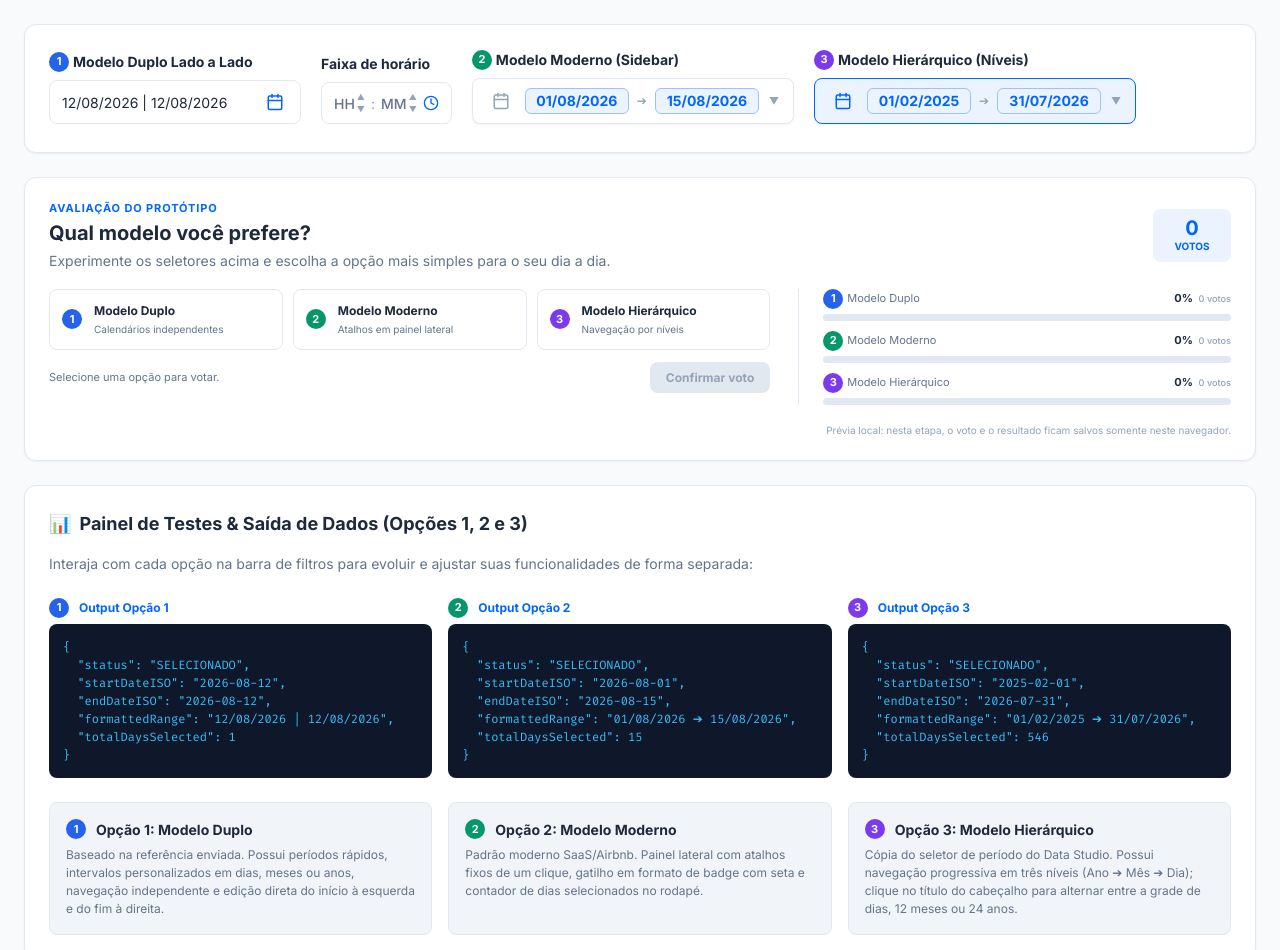
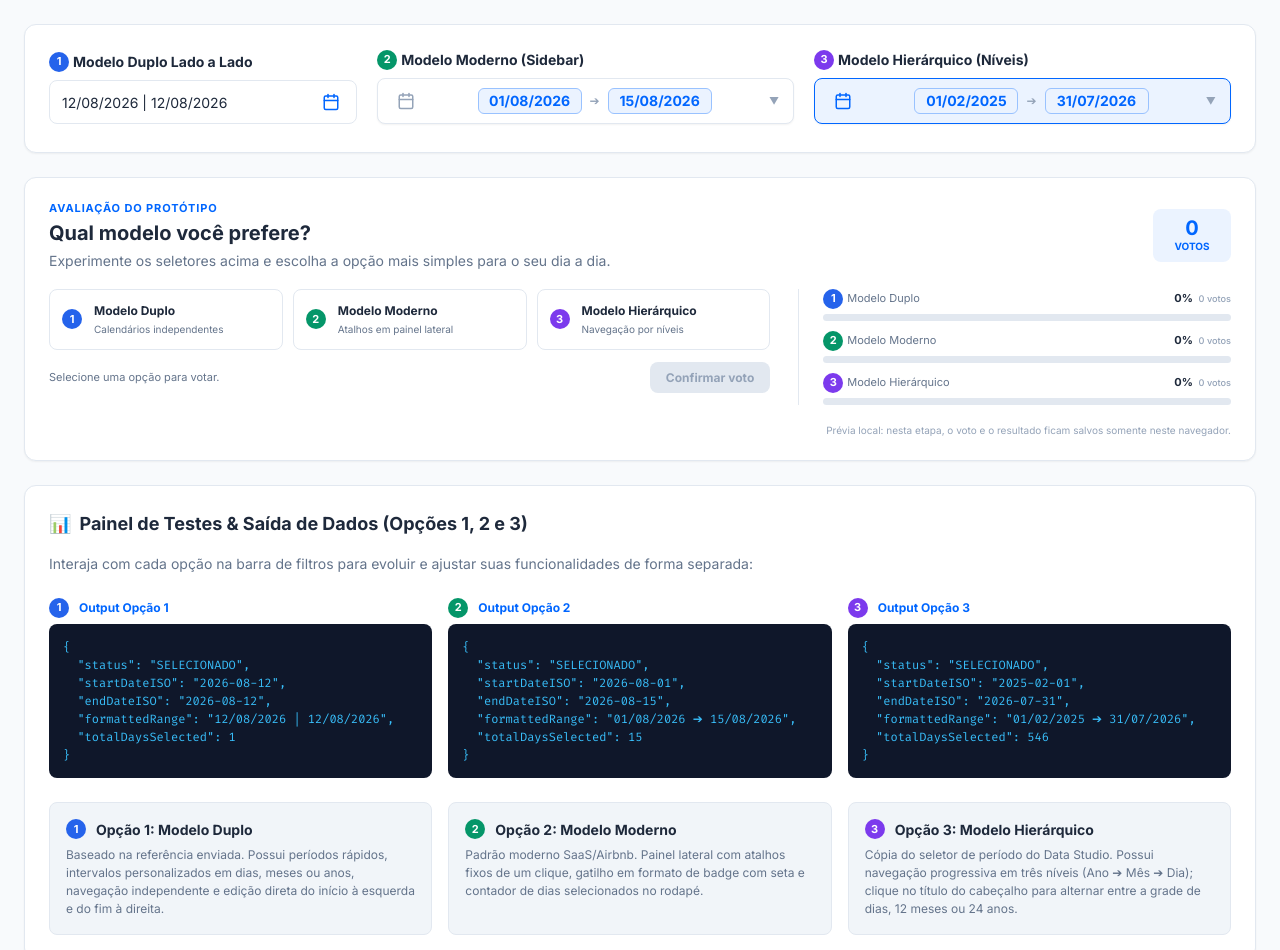
Before and after one commit to maxpacto-stack/componente-datarange, a website with bundled scripts: page index.html in a window 1280 px wide. Shown: the top 950 px of the page. Built offline with nearby package versions, Linux system fonts and the light colour scheme.

Commit message:
Remove faixa de horario do prototipo

```diff
--- a/css/main.css
+++ b/css/main.css
@@ -71,17 +71,22 @@ select:focus-visible,
 /* Filter Controls Row matching Reference Image */
 .filter-bar {
   padding: 24px 0 28px 0;
-  display: flex;
+  display: grid;
+  grid-template-columns: minmax(252px, 0.85fr) repeat(2, minmax(320px, 1.15fr));
   gap: 20px;
-  flex-wrap: wrap;
   align-items: flex-end;
 }
 
 .filter-group {
   display: flex;
   flex-direction: column;
-  flex: 0 0 auto;
+  min-width: 0;
   gap: 8px;
+}
+
+.filter-group .modern-trigger-field {
+  width: 100%;
+  justify-content: space-between;
 }
 
 .filter-label {
@@ -110,8 +115,8 @@ select:focus-visible,
 }
 
 .model-one-trigger {
-  width: 252px;
-  min-width: 252px;
+  width: 100%;
+  min-width: 0;
 }
 
 .date-trigger-field:hover, .date-trigger-field.active {
@@ -156,34 +161,6 @@ select:focus-visible,
 
 .calendar-btn-icon:hover {
   background-color: var(--primary-light);
-}
-
-/* Time Range Field (Contextual field from image) */
-.time-field-wrapper {
-  display: flex;
-  align-items: center;
-  background: var(--bg-surface);
-  border: 1px solid var(--border-color);
-  border-radius: var(--border-radius-md);
-  padding: 8px 12px;
-  gap: 6px;
-  font-size: var(--font-size-sm);
-  color: var(--text-secondary);
-}
-
-.time-spinner {
-  display: inline-flex;
-  align-items: center;
-  gap: 2px;
-  font-weight: 500;
-}
-
-.spinner-controls {
-  display: flex;
-  flex-direction: column;
-  font-size: 8px;
-  cursor: pointer;
-  color: var(--text-muted);
 }
 
 .sr-only {
@@ -513,6 +490,10 @@ select:focus-visible,
 }
 
 @media (max-width: 980px) {
+  .filter-bar {
+    grid-template-columns: 1fr;
+  }
+
   .outputs-grid {
     grid-template-columns: 1fr;
   }
@@ -581,10 +562,6 @@ select:focus-visible,
     font-size: 11px;
   }
 
-  .time-field-wrapper {
-    width: 100%;
-  }
-
   .demo-card {
     padding: 16px;
     min-width: 0;
--- a/index.html
+++ b/index.html
@@ -61,26 +61,6 @@
             </div>
             <!-- Popover Container Opção 1 -->
             <div id="date-range-popover"></div>
-          </div>
-        </div>
-
-        <!-- Campo Contextual: Faixa de Horário -->
-        <div class="filter-group">
-          <label class="filter-label">Faixa de horário</label>
-          <div class="time-field-wrapper">
-            <span class="time-spinner">
-              HH
-              <span class="spinner-controls">▲<br>▼</span>
-            </span>
-            <span class="date-separator">:</span>
-            <span class="time-spinner">
-              MM
-              <span class="spinner-controls">▲<br>▼</span>
-            </span>
-            <svg width="16" height="16" viewBox="0 0 24 24" fill="none" stroke="#0066FF" stroke-width="2" stroke-linecap="round" stroke-linejoin="round">
-              <circle cx="12" cy="12" r="10"></circle>
-              <polyline points="12 6 12 12 16 14"></polyline>
-            </svg>
           </div>
         </div>
 
```
